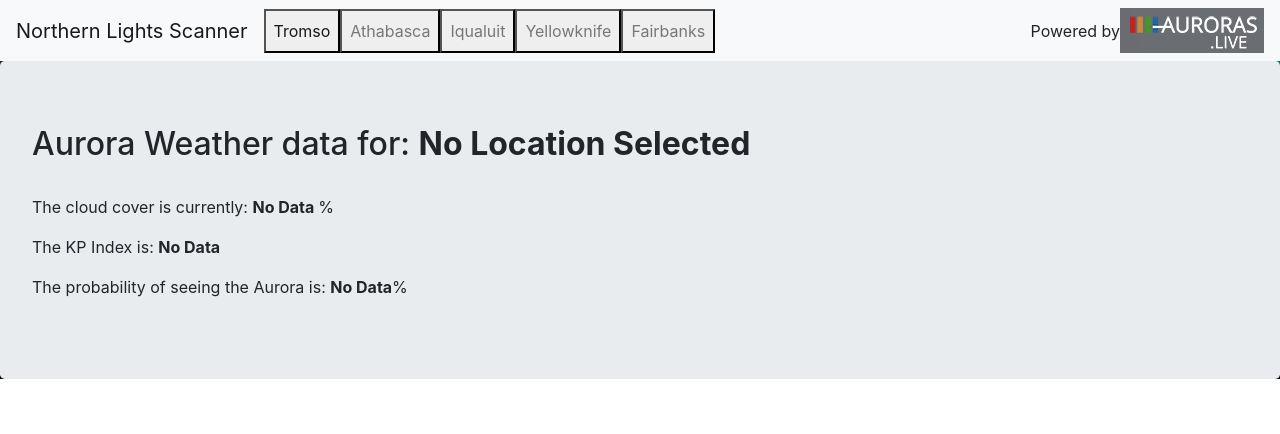
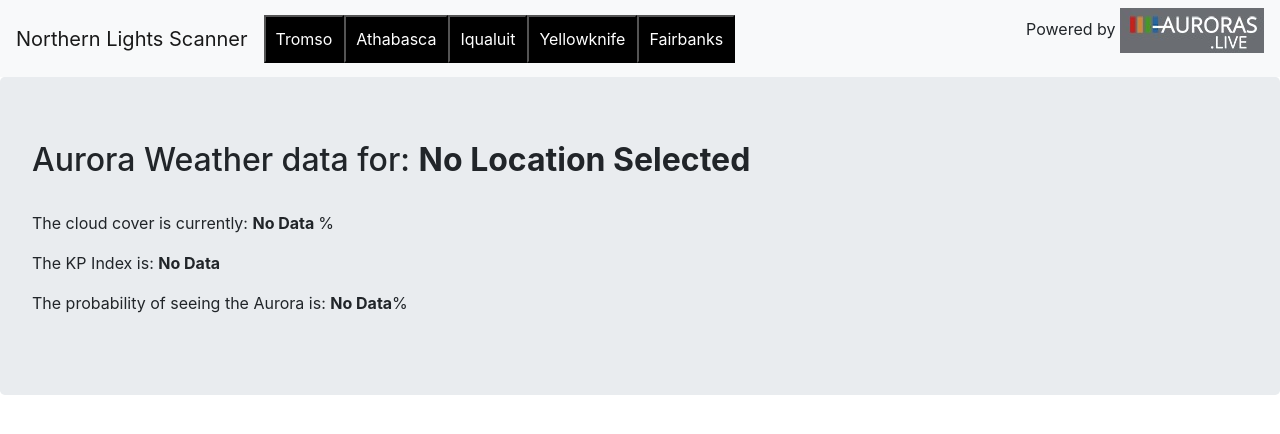
Before and after one commit to aektap/ReactWeatherAPI, a React (Create React App) app: page / in a window 1280 px wide. Shown: the top 434 px of the page. Built offline with nearby package versions, Linux system fonts and the light colour scheme.

Commit message:
update to button

```diff
--- a/src/App.css
+++ b/src/App.css
@@ -8,7 +8,7 @@
 }
 
 .App-header {
-  background-color: #282c34;
+  background-color: #000102;
   min-height: 100vh;
   display: flex;
   flex-direction: column;
--- a/src/App.js
+++ b/src/App.js
@@ -46,14 +46,15 @@ class App extends Component {
     const { auroraData } = this.state
     console.log(backgroundImage)
     return (
-      <div style={{backgroundImage: `url(${backgroundImage})`, backgroundPosition: "center", backgroundSize: "cover" }}>
+
+      <div className ="lights">
       <div>
       <Navigation getWeather={this.getWeather} />
       <div className="container">
       </div>
       </div>
       <div className="jumbotron">
-        <header className="App-header">
+        <header className="appheader">
           <h2>Aurora Weather data for: <b>{auroraData.nameLoc}</b></h2>
           <br></br>
           <p>The cloud cover is currently: <b>  {auroraData.cloudCover} </b>%</p>
--- a/src/Navigation.js
+++ b/src/Navigation.js
@@ -12,28 +12,28 @@ class Navigation extends React.Component {
           <div className="collapse navbar-collapse" id="navbarSupportedContent">
                       <ul className="navbar-nav mr-auto">
                         <li className="nav-item active">
-                          <button className="nav-link" onClick={() => this.props.getWeather(69.6492,18.9553)}>
-                            Tromso <span className="sr-only">(current)</span>
+                          <button classname ="nav-link" onClick={() => this.props.getWeather(69.6492,18.9553)}>
+                            Tromso
                           </button>
                         </li>
                         <li>
-                          <button className="nav-link" onClick={() => this.props.getWeather(54.7214,-113.286)}>
-                          Athabasca <span className="sr-only">(current)</span></button>
+                          <button classname ="nav-link" onClick={() => this.props.getWeather(54.7214,-113.286)}>
+                          Athabasca </button>
                         </li>
                         <li>
-                          <button className="nav-link" onClick={() => this.props.getWeather(63.7467,-68.517)}>
-                          Iqualuit <span className="sr-only">(current)</span></button>
+                          <button classname ="nav-link" onClick={() => this.props.getWeather(63.7467,-68.517)}>
+                          Iqualuit </button>
                         </li>
                         <li>
-                          <button className="nav-link" onClick={() => this.props.getWeather(62.4484,-114.42)}>
-                          Yellowknife<span className="sr-only">(current)</span></button>
+                          <button classname ="nav-link"  onClick={() => this.props.getWeather(62.4484,-114.42)}>
+                          Yellowknife</button>
                         </li>
                         <li>
-                          <button className="nav-link" onClick={() => this.props.getWeather(64.8378,-147.716)}>
-                          Fairbanks <span className="sr-only">(current)</span></button>
+                          <button classname ="nav-link"onClick={() => this.props.getWeather(64.8378,-147.716)}>
+                          Fairbanks </button>
                         </li>
                       </ul>
-                        <p className = "nav-link" />Powered by <br></br> <img src={require('./auroraslogo.jpg')}/>
+                        <p> Powered by  <img src={require('./auroraslogo.jpg')}/></p>
             </div>
           </nav>
         )
--- a/src/index.css
+++ b/src/index.css
@@ -12,3 +12,9 @@ code {
   font-family: source-code-pro, Menlo, Monaco, Consolas, "Courier New",
     monospace;
 }
+
+button {
+  background: black;
+  color: white;
+  padding: 10px;
+}
```
Also changed, not shown: src/fetch.js (deleted, +0 -47 lines), 1 other file (tests, documents, lock files or other folders).
